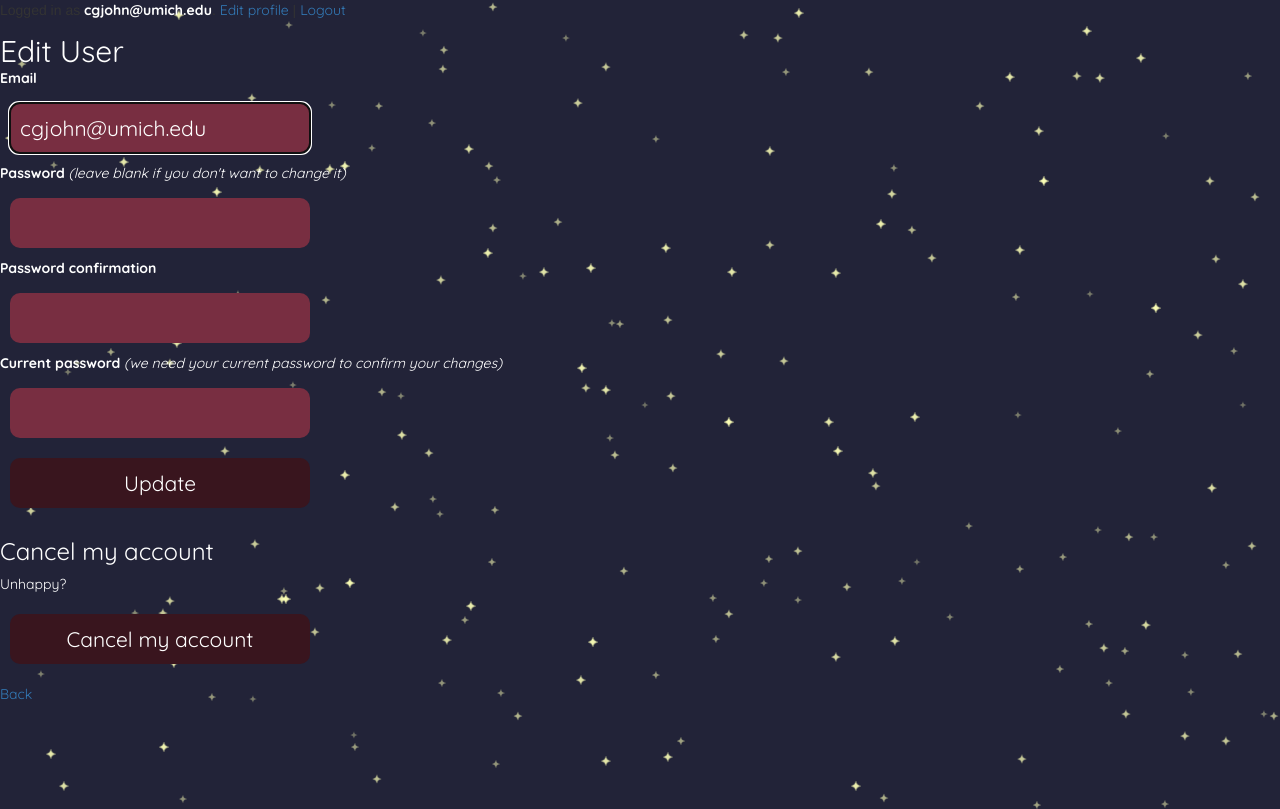
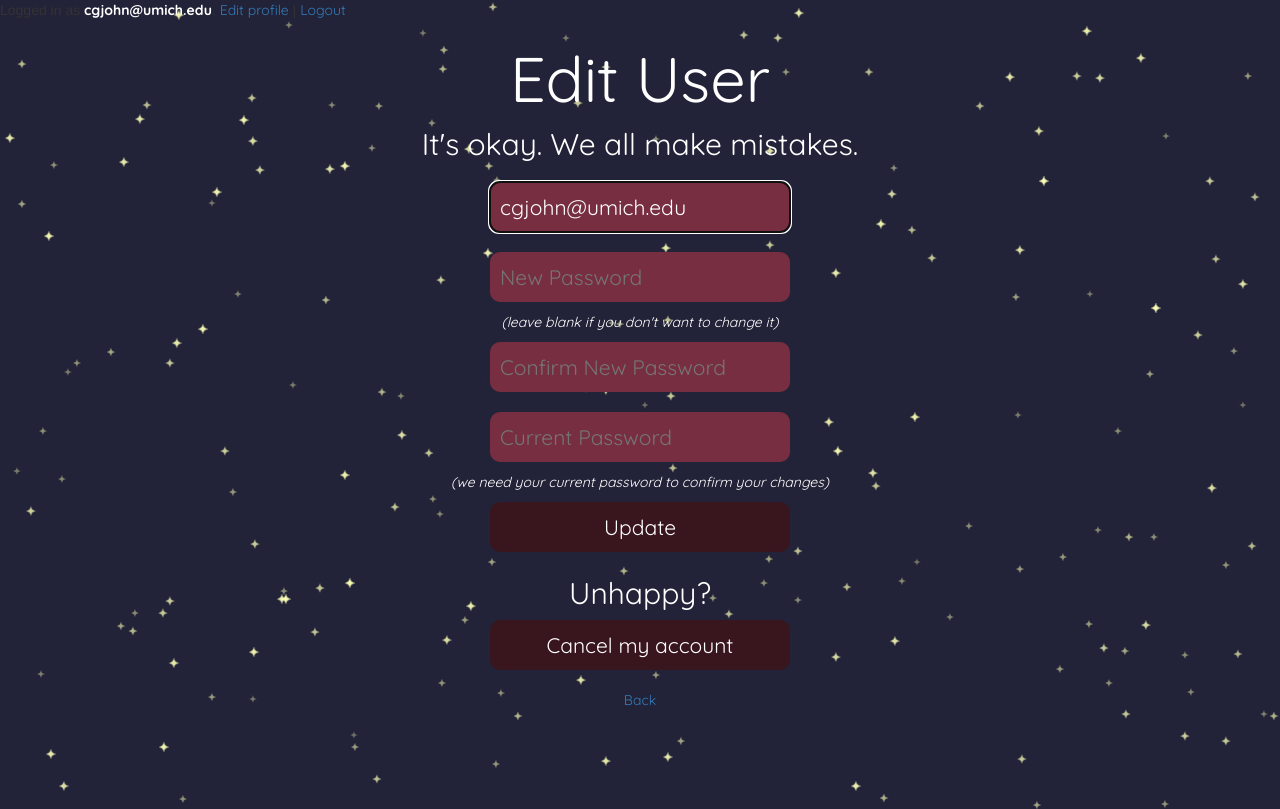
Before and after one commit to preetsmohan/hardware-launchpad, a Rails app: page /users/edit in a window 1280 px wide. Run offline with Rails 7, Linux system fonts and the light colour scheme; a user stored in the database is signed in; style sheets or scripts are compiled from the project's sources; some libraries are stand-ins or nearby versions.

Commit message:
styled edit user page

```diff
--- a/app/assets/stylesheets/main.css
+++ b/app/assets/stylesheets/main.css
@@ -59,11 +59,21 @@ label{
 	height:25vh;
 }
 
+.edit-header{
+	margin-top:0px;
+	padding-top:3vh;
+	height:17vh;
+}
+
 .login, .signup{
 	text-align: center;
 	margin-top:12vh;
 	display: block;
 	position: relative;
+}
+
+.signup-edit{
+	margin-top:2vh;
 }
 
 #remember{
--- a/app/views/devise/registrations/edit.html.erb
+++ b/app/views/devise/registrations/edit.html.erb
@@ -18,14 +18,16 @@
   <body>
     <div class="star"></div>
     <div class="container" id="container">
-<h2>Edit <%= resource_name.to_s.humanize %></h2>
-
+       <div class="headers edit-header" id="header">
+          <h1 class="main-header">Edit <%= resource_name.to_s.humanize %></h1>
+          <h2>It's okay. We all make mistakes. </h2>
+        </div>
+<div class="signup signup-edit">
 <%= form_for(resource, as: resource_name, url: registration_path(resource_name), html: { method: :put }) do |f| %>
   <%= devise_error_messages! %>
 
   <div class="field">
-    <%= f.label :email %><br />
-    <%= f.email_field :email, autofocus: true %>
+    <%= f.email_field :email,  :placeholder => "Email", autofocus: true %>
   </div>
 
   <% if devise_mapping.confirmable? && resource.pending_reconfirmation? %>
@@ -33,18 +35,19 @@
   <% end %>
 
   <div class="field">
-    <%= f.label :password %> <i>(leave blank if you don't want to change it)</i><br />
-    <%= f.password_field :password, autocomplete: "off" %>
+    <%= f.password_field :password,  :placeholder => "New Password", autocomplete: "off" %>
+    <br />
+    <i>(leave blank if you don't want to change it)</i> <!-- for new password -->
   </div>
 
   <div class="field">
-    <%= f.label :password_confirmation %><br />
-    <%= f.password_field :password_confirmation, autocomplete: "off" %>
+    <%= f.password_field :password_confirmation,  :placeholder => "Confirm New Password", autocomplete: "off" %> <!-- confirm new password -->
   </div>
 
   <div class="field">
-    <%= f.label :current_password %> <i>(we need your current password to confirm your changes)</i><br />
-    <%= f.password_field :current_password, autocomplete: "off" %>
+    <%= f.password_field :current_password,  :placeholder => "Current Password", autocomplete: "off" %>
+    <br>
+    <i>(we need your current password to confirm your changes)</i>
   </div>
 
   <div class="actions">
@@ -52,11 +55,11 @@
   </div>
 <% end %>
 
-<h3>Cancel my account</h3>
 
-<p>Unhappy? <%= button_to "Cancel my account", registration_path(resource_name), data: { confirm: "Are you sure?" }, method: :delete %></p>
+<p><h2>Unhappy?</h2> <%= button_to "Cancel my account", registration_path(resource_name), data: { confirm: "Are you sure?" }, method: :delete %></p>
 
 <%= link_to "Back", :back %>
+</div>
 </div>
 </body>
 <script>
```
